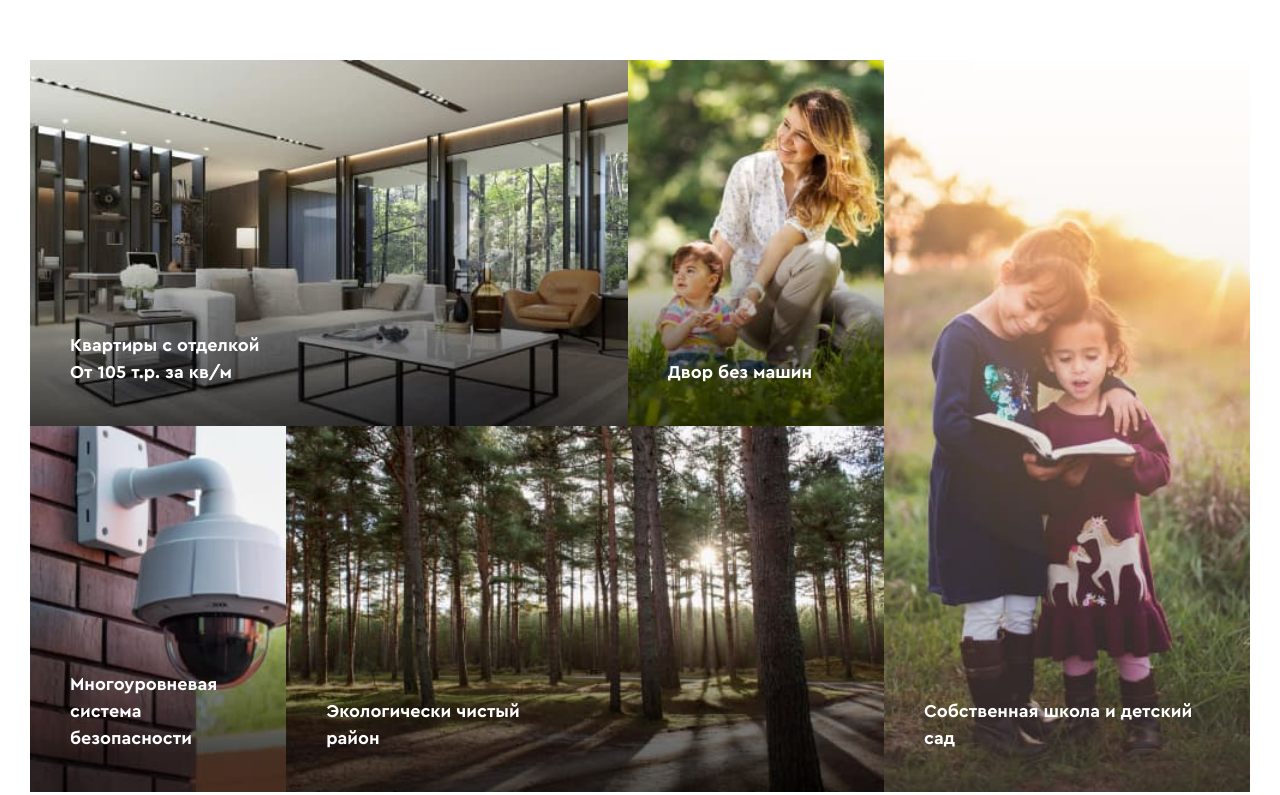
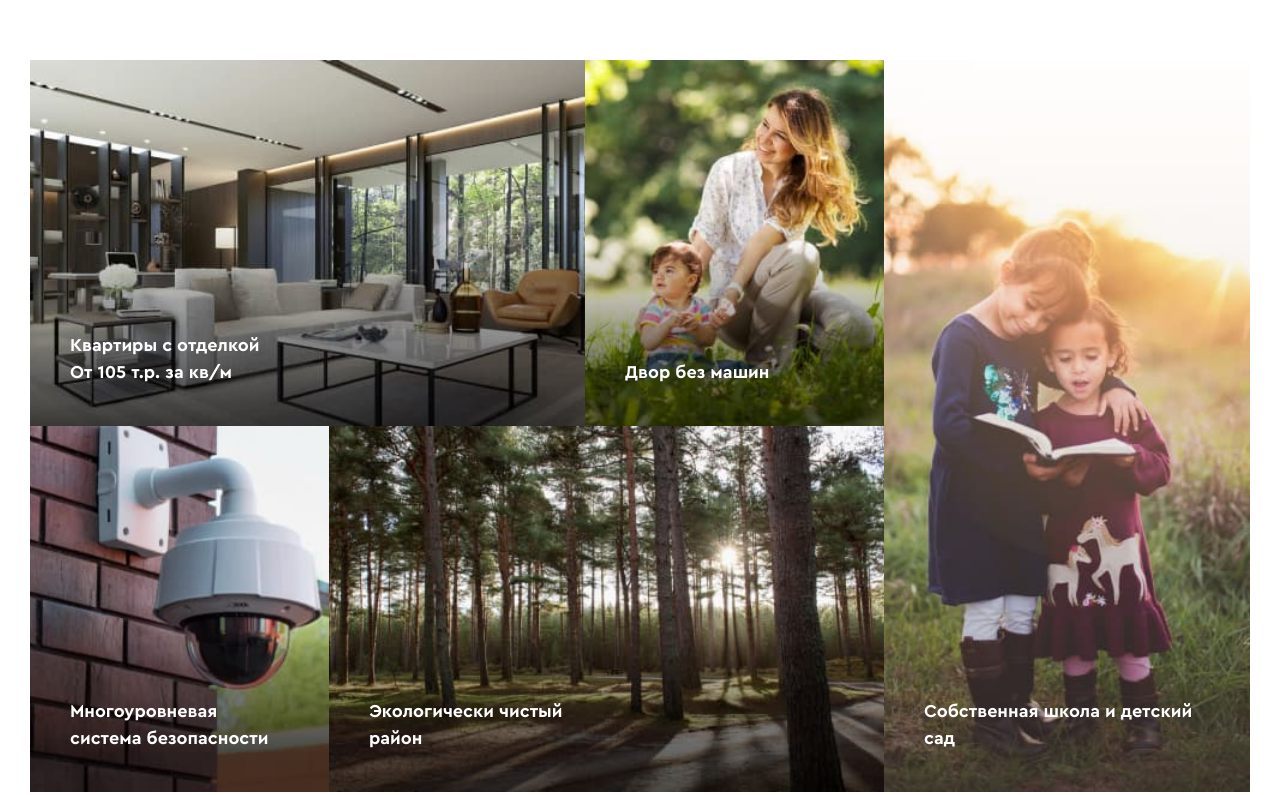
Before and after one commit to Vikitoki/test-ndv, a website: page #src/index.html in a window 1280 px wide. Shown: the part 1667-2462 px from the top of the page. Drawn offline with nearby package versions, Linux system fonts and the light colour scheme; files that its build step writes are made by us from their sources.

Commit message:
Поправлены размеры блока benefits

```diff
--- a/#src/scss/pages/index/benefits.scss
+++ b/#src/scss/pages/index/benefits.scss
@@ -387,7 +387,7 @@
   &__item {
     display: block;
     width: 100%;
-    flex: 0 1 30%;
+    flex: 0 1 35%;
 
     position: relative;
     z-index: 1;
@@ -398,7 +398,7 @@
     overflow: hidden;
 
     &_big {
-      flex: 0 1 70%;
+      flex: 0 1 65%;
 
       @media (max-width: $md2 + px) {
         flex: 1 1 100%;
```
Also changed, not shown: test/css/style.css, test/css/style.min.css.
